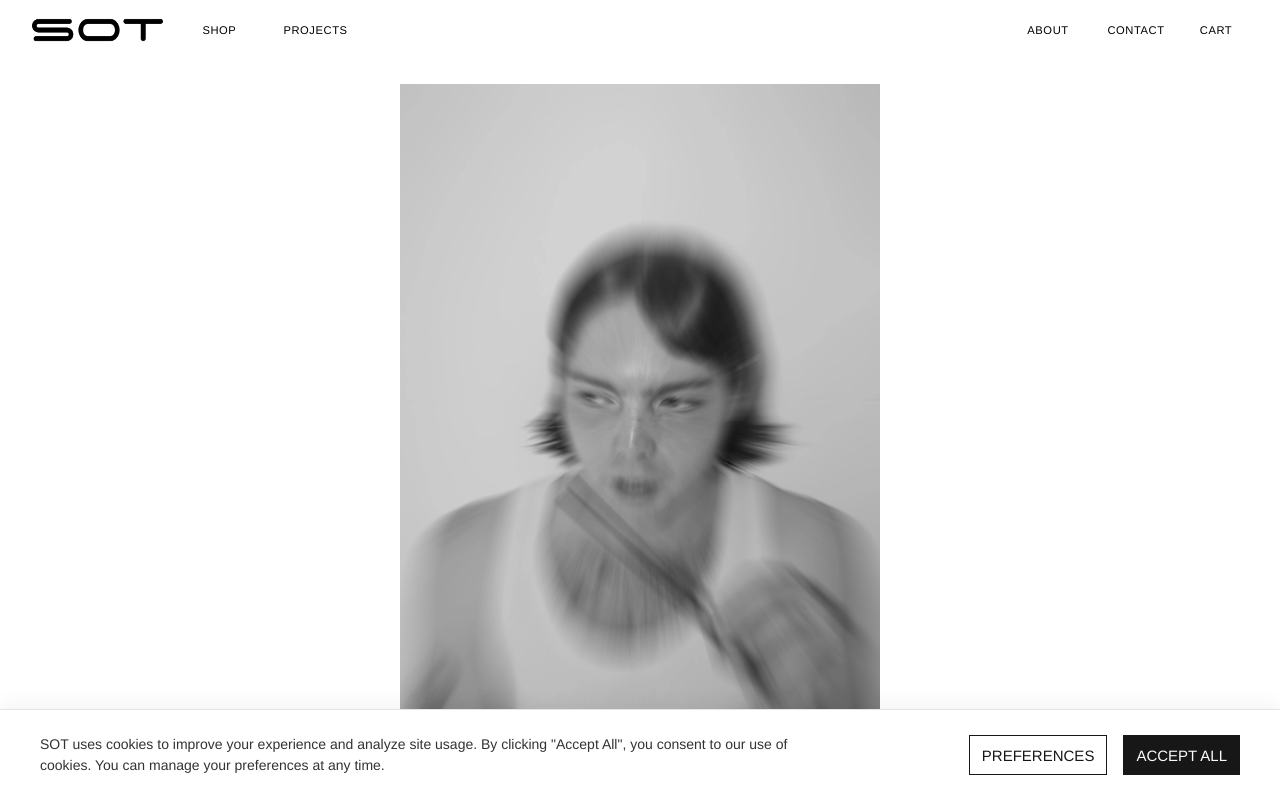
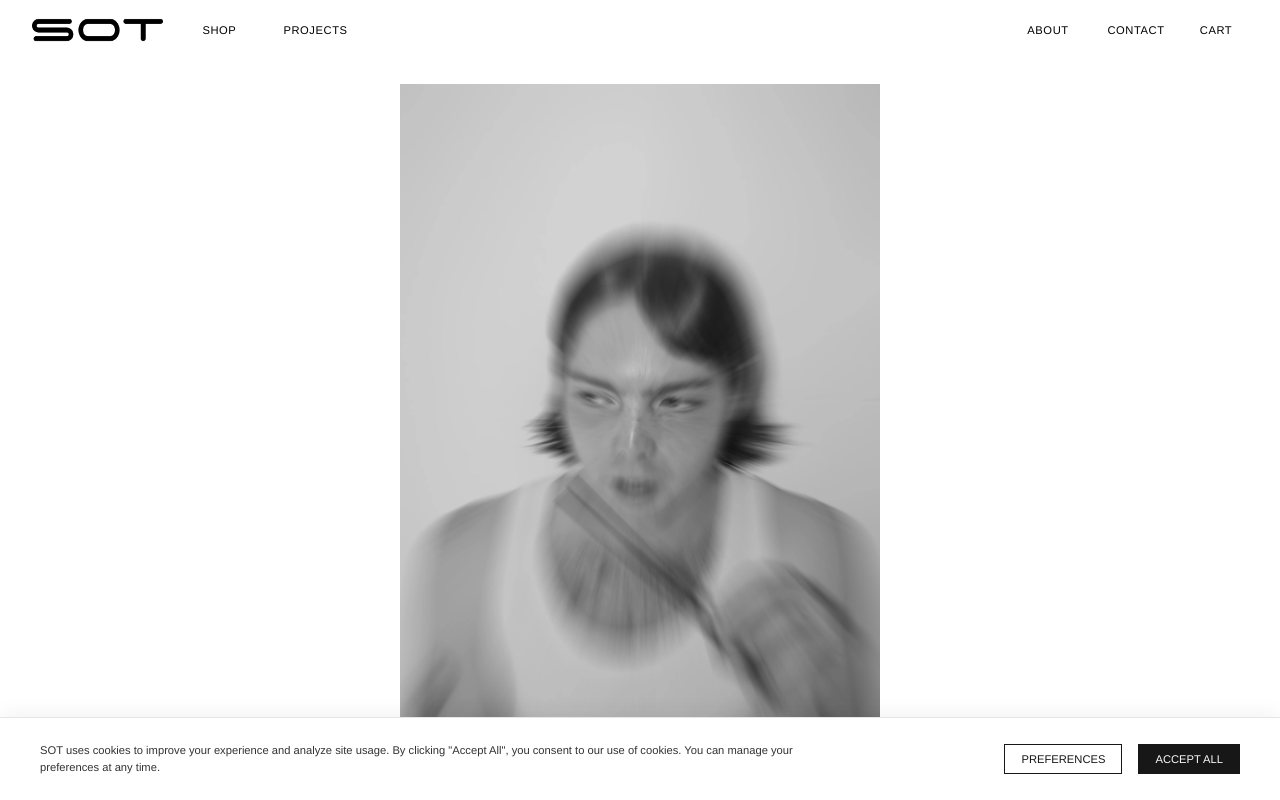
Before and after one commit to adrianspata/sot.website, a React (Vite) app: page / in a window 1280 px wide. Shown: the top 800 px of the page. Built offline with nearby package versions, Linux system fonts and the light colour scheme.

Commit message:
refactor: Adjust font sizes and apply consistent button styling to the cookie consent UI.

```diff
--- a/components/CookieConsent.module.css
+++ b/components/CookieConsent.module.css
@@ -42,11 +42,17 @@
 }
 
 .bannerText {
-    font-size: 0.875rem;
+    font-size: 0.7rem;
     color: #333;
     line-height: 1.5;
     max-width: 800px;
     margin: 0;
+}
+
+.bannerButton {
+    font-size: 0.7rem !important;
+    height: auto !important;
+    padding: 0.5rem 1rem !important;
 }
 
 .bannerLink {
@@ -122,7 +128,7 @@
 
 .panelTitle {
     margin: 0;
-    font-size: 1rem;
+    font-size: 0.8rem;
     font-weight: 600;
     text-transform: uppercase;
     letter-spacing: 0.05em;
@@ -147,7 +153,7 @@
 }
 
 .sectionTitle {
-    font-size: 0.875rem;
+    font-size: 0.75rem;
     font-weight: 600;
     margin: 0 0 0.5rem 0;
     text-transform: uppercase;
@@ -157,14 +163,14 @@
 }
 
 .sectionDescription {
-    font-size: 0.875rem;
+    font-size: 0.7rem;
     color: #666;
     margin: 0;
     line-height: 1.5;
 }
 
 .alwaysActive {
-    font-size: 0.75rem;
+    font-size: 0.65rem;
     color: #000;
     opacity: 0.5;
     font-weight: 500;
@@ -183,6 +189,12 @@
 .footerGroup {
     display: flex;
     gap: 1rem;
+}
+
+.panelButton {
+    font-size: 0.7rem !important;
+    height: auto !important;
+    padding: 0.5rem 1rem !important;
 }
 
 @media (max-width: 640px) {
--- a/components/CookieConsent.tsx
+++ b/components/CookieConsent.tsx
@@ -120,10 +120,10 @@ export const CookieConsent = () => {
                             You can manage your preferences at any time.
                         </p>
                         <div className={styles.bannerActions}>
-                            <Button variant="outline" onClick={openPanel}>
+                            <Button variant="outline" onClick={openPanel} className={styles.bannerButton}>
                                 PREFERENCES
                             </Button>
-                            <Button variant="primary" onClick={handleAcceptAll}>
+                            <Button variant="primary" onClick={handleAcceptAll} className={styles.bannerButton}>
                                 ACCEPT ALL
                             </Button>
                         </div>
@@ -189,14 +189,14 @@ export const CookieConsent = () => {
 
                         <div className={styles.panelFooter}>
                             <div className={styles.footerGroup}>
-                                <Button variant="outline" onClick={handleRejectAll}>
+                                <Button variant="outline" onClick={handleRejectAll} className={styles.panelButton}>
                                     REJECT ALL
                                 </Button>
-                                <Button variant="outline" onClick={handleAcceptAll}>
+                                <Button variant="primary" onClick={handleAcceptAll} className={styles.panelButton}>
                                     ACCEPT ALL
                                 </Button>
                             </div>
-                            <Button variant="primary" onClick={handleSavePreferences} className={styles.saveButton}>
+                            <Button variant="primary" onClick={handleSavePreferences} className={`${styles.saveButton} ${styles.panelButton}`}>
                                 SAVE PREFERENCES
                             </Button>
                         </div>
```
